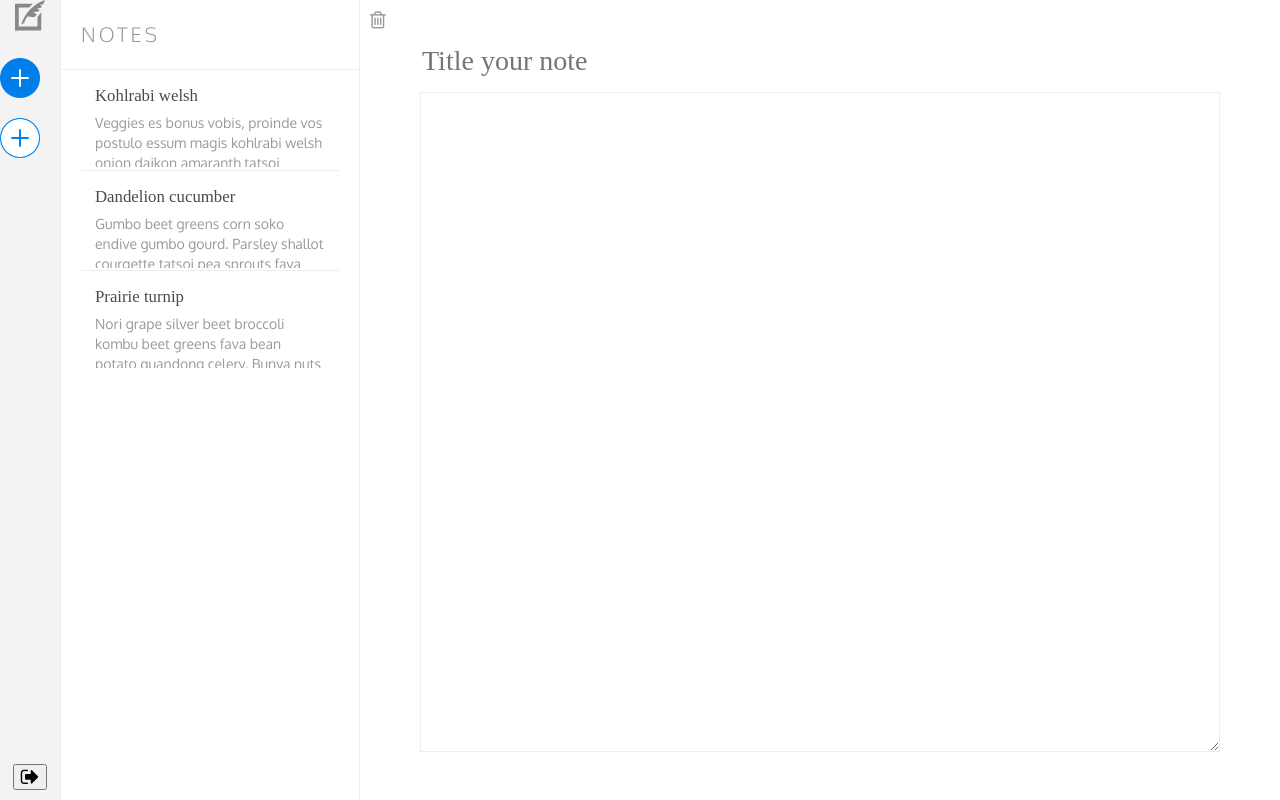
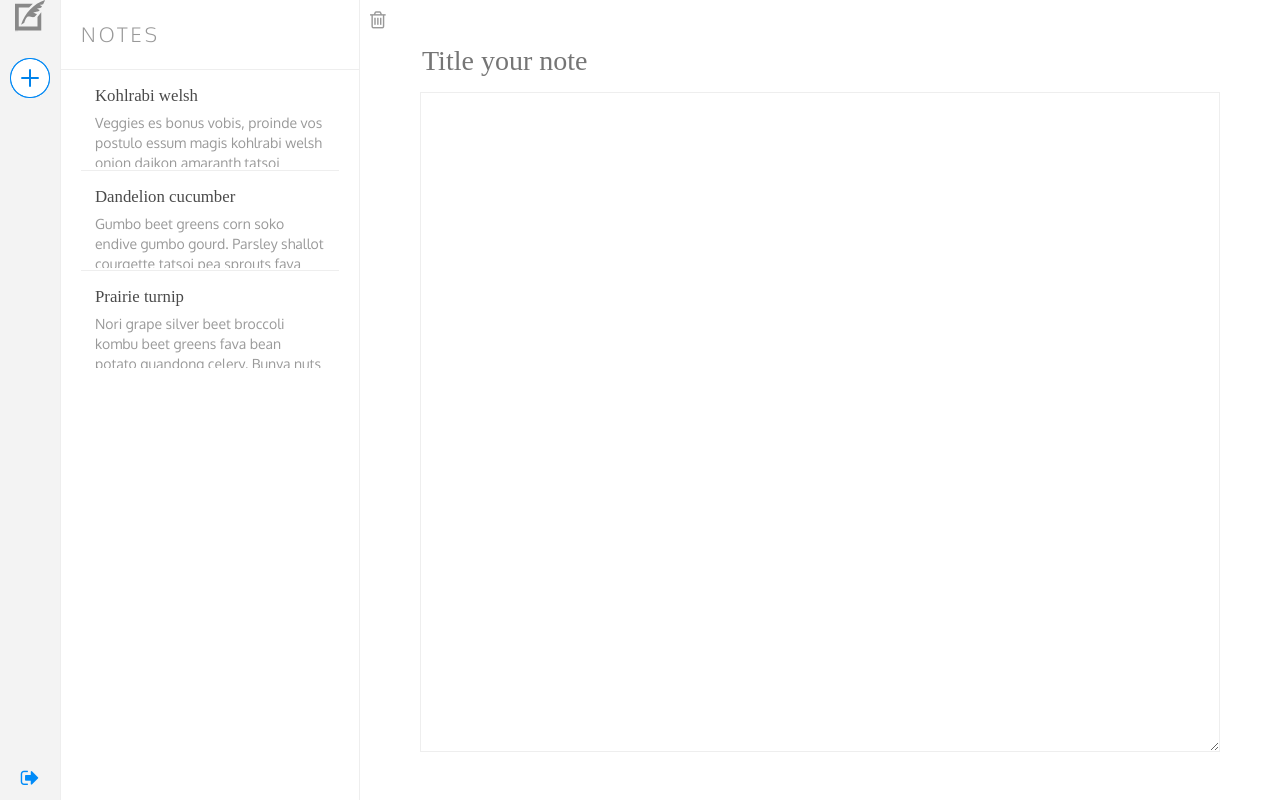
Before and after one commit to crawfo58/noteherder, a React (Create React App) app: page / in a window 1280 px wide. Built offline with nearby package versions, Linux system fonts and the light colour scheme; a web font is replaced by a local one.

Commit message:
Continue styling Sidebar

```diff
--- a/src/Sidebar.js
+++ b/src/Sidebar.js
@@ -21,24 +21,28 @@ const Sidebar = () => {
         />
       </div>
 
-      <a href="/notes" >
+      <a
+        className="new-note"
+        href="/notes"
+        style={styles.newNote}
+      >
         <img
           src={newHover}
           alt="New note"
-          style={styles.newNote}
+          style={styles.newNoteImg}
         />
         <img
           src={newIcon}
           alt="New note"
-          style={styles.newNote}
+          style={styles.newNoteImg}
         />
       </a>
 
       <div class="SignOut" style={styles.signOut}>
-        <button style={styles.signOutButton}>
+        <button style={styles.button}>
           <i
             class="fa fa-sign-out"
-            style={styles.signOutButtonFont}
+            style={styles.buttonIcon}
           />
         </button>
       </div>
@@ -67,31 +71,26 @@ const styles = {
   newNote: {
     marginTop: '2rem',
     position: 'relative',
-    width: '40px'
+    width: '4rem'
+  },
+  newNoteImg: {
+    position: 'absolute',
+    left: '0',
+    width: '100%',
+    transition: 'opacity 0.25s ease-in-out'
   },
   button: {
     backgroundColor: 'transparent',
     border: '0',
     color: '#008BF8',
-    cursor: 'pointer'
-  },
-  img: {
-    position: 'absolute',
-    left: '0',
-    width: '100%',
-    transition: 'opacity 0.25s ease-in-out'
-  },
-  outline: {
-    opacity: '0'
+    cursor: 'pointer',
+    outline: 'none'
   },
   signOut: {
     position: 'absolute',
     bottom: '1rem'
   },
-  signOutButton: {
-    outline: 'none'
-  },
-  signOutButtonFont: {
+  buttonIcon: {
     fontSize: '2rem'
   }
 }
```
